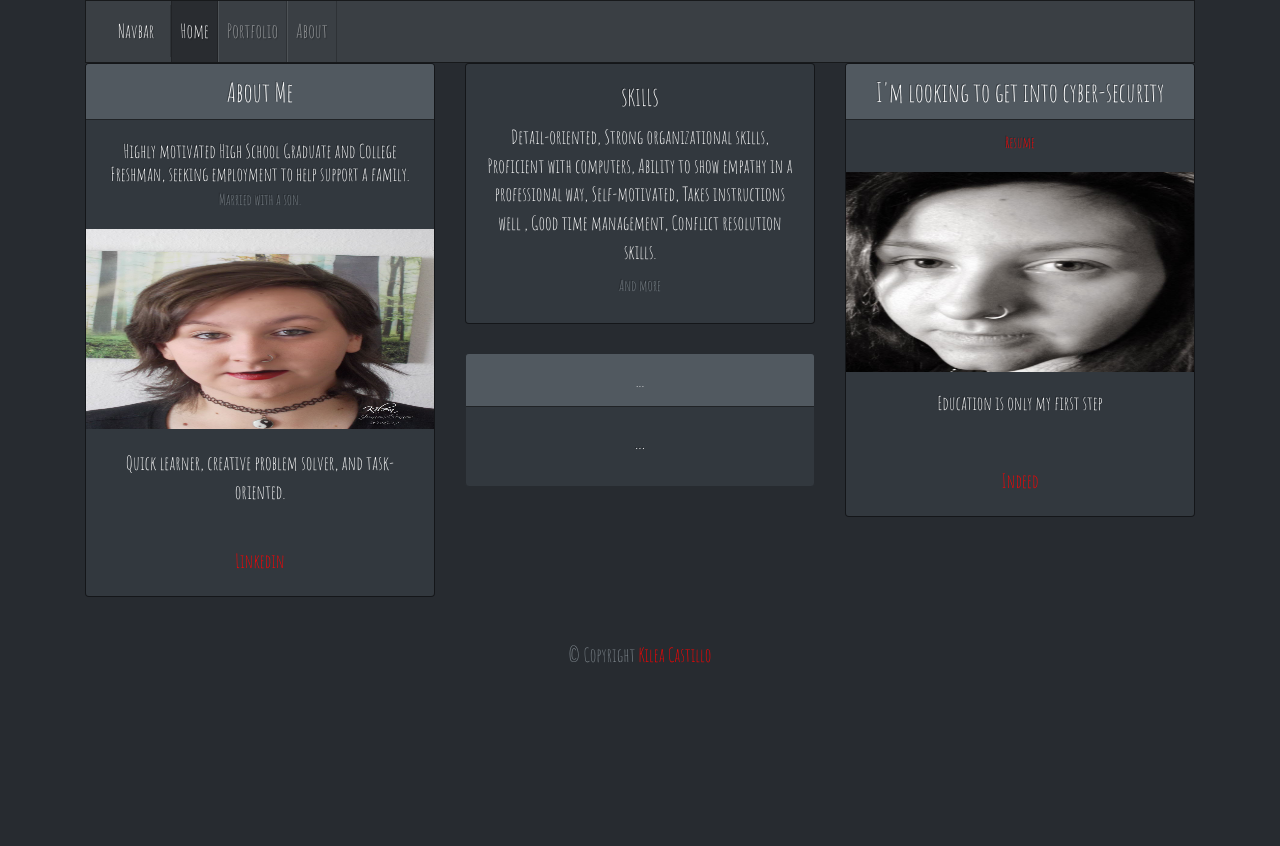
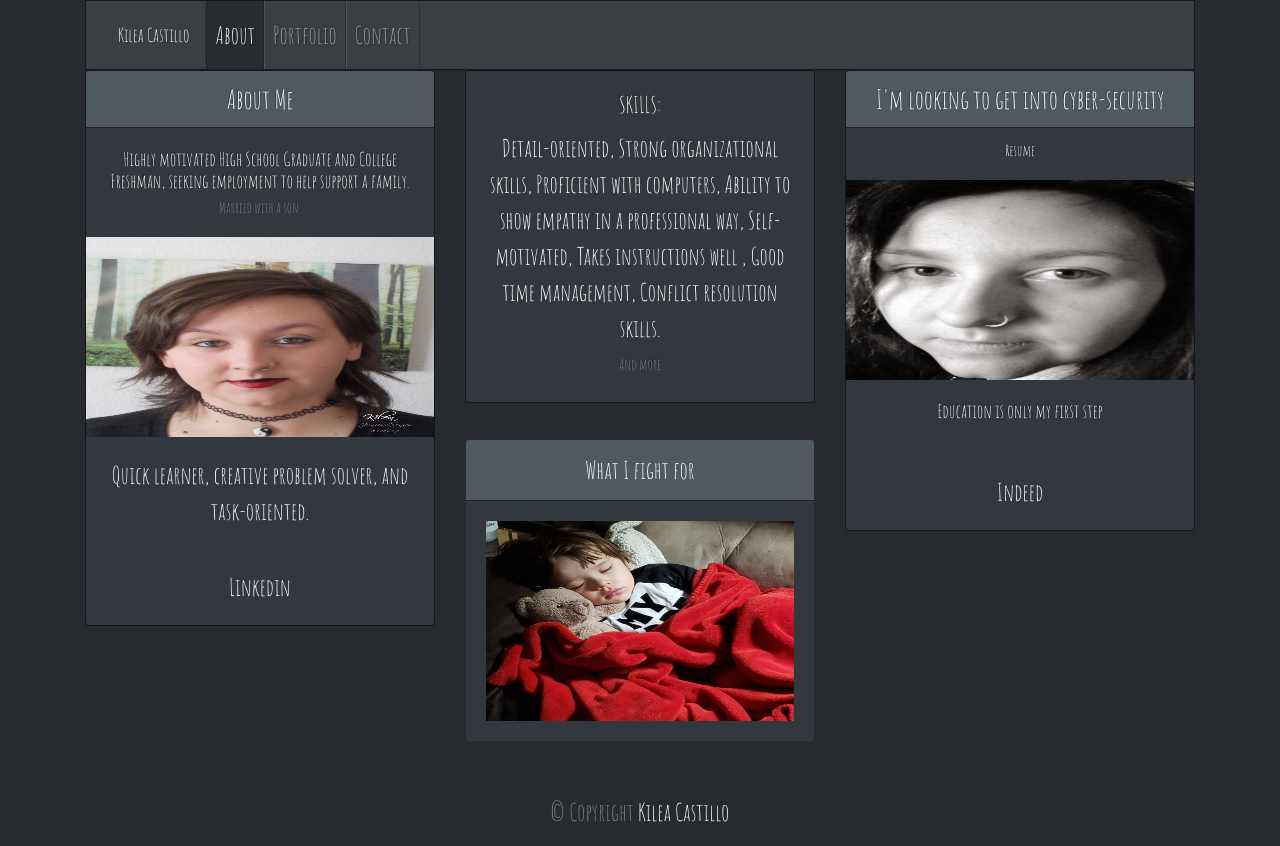
Before and after one commit to noctuakitty/kileacastilloportfolio, a plain HTML site: page index.html in a window 1280 px wide. Before the commit the page ends 800 px from the top, so only its background shows below. Drawn offline with nearby package versions, Linux system fonts and the light colour scheme.

Commit message:
added link hover color. added picture of son. updated resume.

```diff
--- a/assets/css/style.css
+++ b/assets/css/style.css
@@ -1,12 +1,10 @@
 body {
     text-align: center;
     font-family: 'Amatic SC', cursive;
-    font-size: larger;
+    font-size: x-large;
     color: white;
 }
-a:link {
+
+a:hover {
     color: red;
 }
-a:visited {
-    color:black;
-}
--- a/index.html
+++ b/index.html
@@ -16,7 +16,7 @@
         <div class="row">
             <div class="col-md-12 col-sm-12 col-lg-12">
                 <nav class="navbar navbar-expand-lg navbar-dark bg-primary">
-                    <a class="navbar-brand" href="#">Navbar</a>
+                    <a class="navbar-brand" href="#">Kilea Castillo</a>
                     <button class="navbar-toggler collapsed" type="button" data-toggle="collapse" data-target="#navbarColor01" aria-controls="navbarColor01" aria-expanded="false" aria-label="Toggle navigation">
                       <span class="navbar-toggler-icon"></span>
                     </button>
@@ -24,13 +24,13 @@
                     <div class="navbar-collapse collapse" id="navbarColor01" style="">
                       <ul class="navbar-nav mr-auto">
                         <li class="nav-item active">
-                          <a class="nav-link" href="#">Home <span class="sr-only">(current)</span></a>
+                          <a class="nav-link" href="index.html">About <span class="sr-only">(current)</span></a>
                         </li>
                         <li class="nav-item">
-                          <a class="nav-link" href="#">Portfolio</a>
+                          <a class="nav-link" href="portfolio.html">Portfolio</a>
                         </li>
                         <li class="nav-item">
-                          <a class="nav-link" href="#">About</a>
+                          <a class="nav-link" href="contact.html">Contact</a>
                         </li>
                     </ul>
                     </div>
@@ -62,7 +62,7 @@
             <div class="col-sm-4 col-md-4 col-lg-4">
                 <div class="card" style="max-width: 50rem;">
                     <div class="card-body">
-                        <h4 class="card-title">SKILLS</h4>
+                        <h4 class="card-title">SKILLS:</h4>
                         <p class="card-text">Detail-oriented,
                             Strong organizational skills,
                             Proficient with computers,
@@ -76,9 +76,10 @@
                 </div>
                 </br>
                 <div class="card border-dark mb-3" style="max-width: 50rem;">
-                    <div class="card-header">...</div>
+                    <div class="card-header">What I fight for</div>
                     <div class="card-body">
-                        <h4 class="card-title">...</h4>
+                        <img style="height: 200px; width: 100%; display: block;" src="assets/imgs/sleepy.jpg"
+                        alt="Card image">
                     </div>
                 </div>
             </div>
```
Also changed, not shown: assets/imgs/castillos.jpg (added), assets/imgs/sebby.jpg (added), assets/imgs/sleepy.jpg (added), 1 other file.
